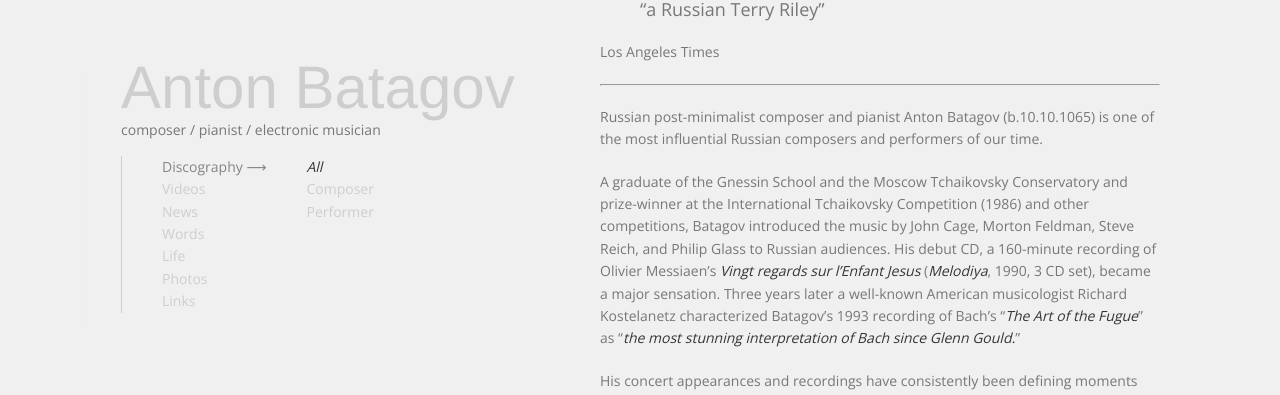
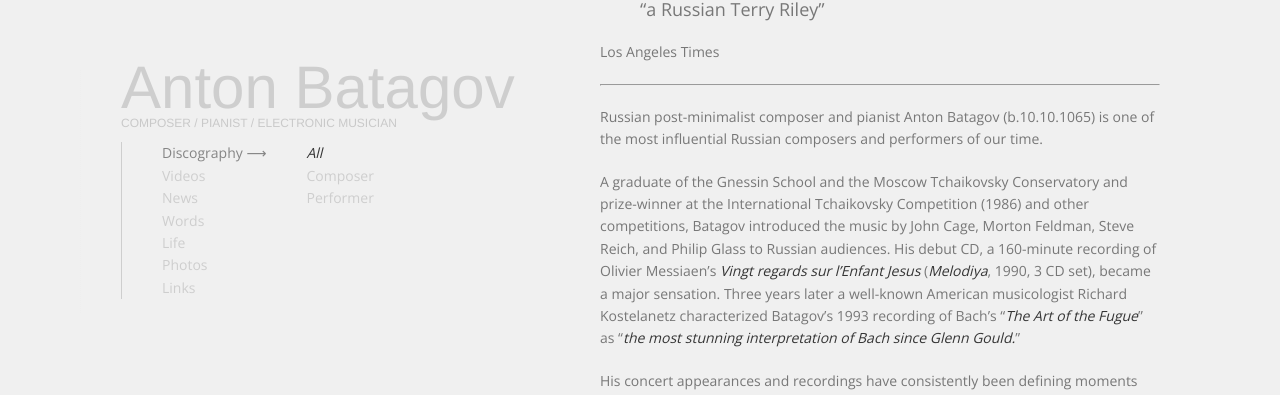
Before and after one commit to Integral/batagov, a Jekyll site: the page built from _posts/static/2014-02-12-life.md, in a window 1280 px wide. Shown: the part 130-525 px from the top of the page. Built offline with Jekyll 4.4.1, drawn with Linux system fonts in a browser that asks for light colours; nearby versions of some CDN libraries.

Commit message:
logo fixes

```diff
--- a/assets/css/style.css
+++ b/assets/css/style.css
@@ -96,19 +96,21 @@ nav a {
   position:	fixed;
 }
 
-#logo .express {
-  display: block;
-  font: 400 60px "Helvetica Neue", Helvetica, Arial, sans-serif;
-  color: #353535;
-  width: 100%;
-}
-
 #logo .description {
   position: relative;
   top: -5px;
   font: 100 60px "Helvetica Neue", Helvetica, Arial, sans-serif;
   color: #cecece;
   line-height: .75;
+}
+
+#logo .caption {
+  font: 200 12px "Helvetica Neue", Helvetica, Arial, sans-serif;
+  color: #C9C9C9;
+  line-height: .75;
+  text-transform: uppercase;
+  width: 500px;
+  display: block;
 }
 
 #logo em {
```
